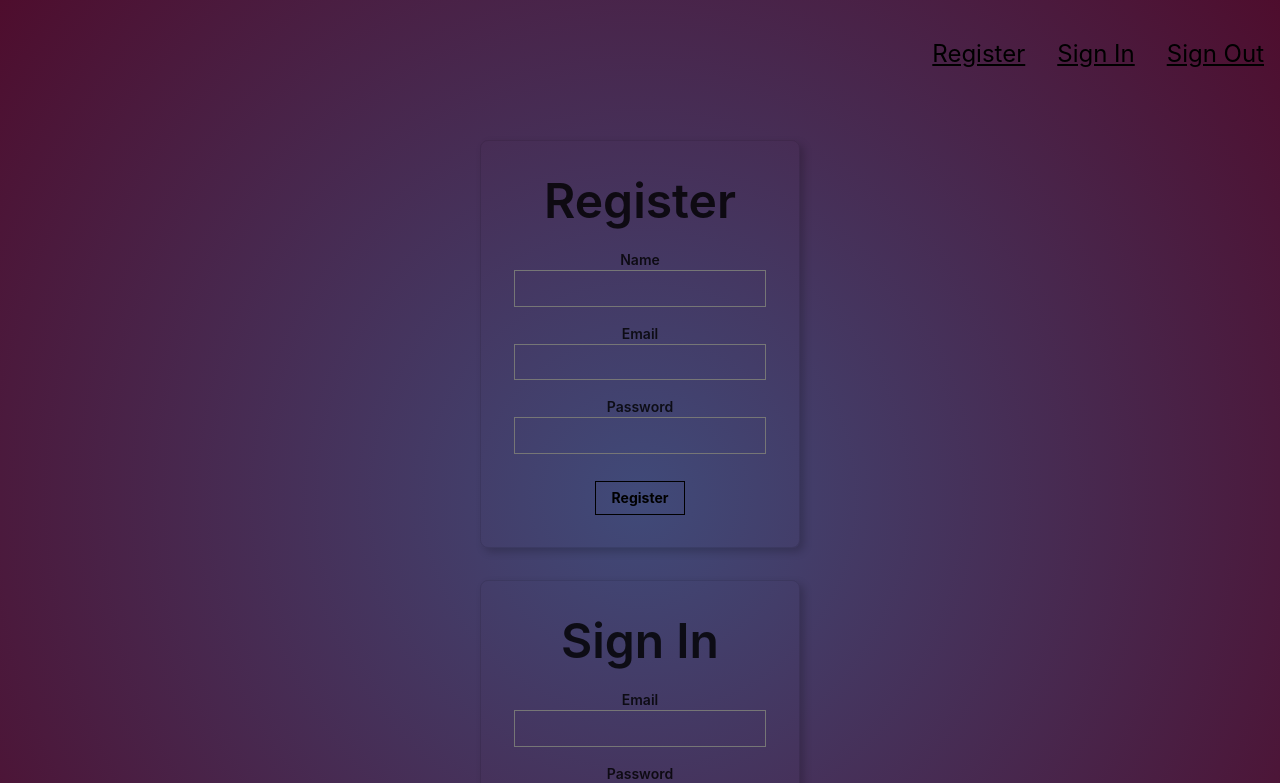
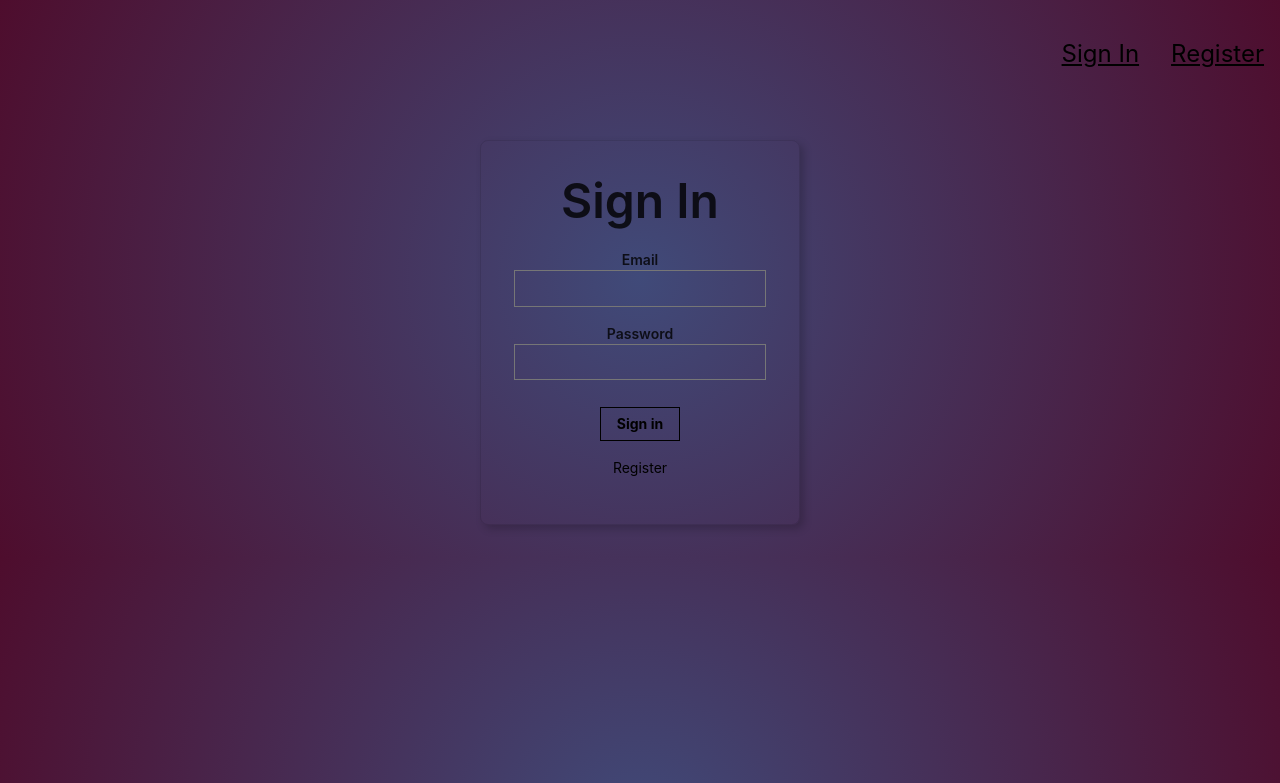
Before and after one commit to Almost-a-Dev/SmartFace, a React (Create React App) app: page / in a window 1280 px wide. Shown: the top 783 px of the page. Built offline with nearby package versions, Linux system fonts and the light colour scheme.

Commit message:
Add logic to register and signin component

```diff
--- a/package.json
+++ b/package.json
@@ -8,6 +8,7 @@
     "@testing-library/user-event": "^7.2.1",
     "react": "^16.12.0",
     "react-dom": "^16.12.0",
+    "react-router-dom": "^5.1.2",
     "react-scripts": "3.3.0",
     "tachyons": "^4.11.1"
   },
--- a/src/App.js
+++ b/src/App.js
@@ -3,18 +3,43 @@ import React, { Component } from 'react';
 import Navbar from './components/Navbar/Navbar';
 import Register from './components/Register/Register';
 import Signin from './components/Signin/Signin';
+import SmartFace from './components/SmartFace/SmartFace';
 import './App.css';
 
-
+const initState = {
+  route: 'signin',
+  isSigned: false
+}
 
 class App extends Component {
 
+  constructor() {
+    super();
+    this.state = initState;
+  }
+
+  urlChange = (route) => {
+    if (route === 'signout') {
+      this.setState(initState)
+    } else if (route === 'home') {
+      this.setState({isSigned: true})
+    }
+    this.setState({route: route});
+  }
+
   render() {
+    const { isSigned, route } = this.state;
     return (
     <div className="App">
-      <Navbar />
-      <Register />
-      <Signin />
+      <Navbar isSigned={isSigned} urlChange={this.urlChange}/>
+      { route === 'home'
+        ? <SmartFace />
+        : (
+          route === 'signin'
+            ? <Signin urlChange={this.urlChange}/>
+            : <Register urlChange={this.urlChange}/>
+        )
+      }
     </div>
     );
   }
--- a/src/components/Navbar/Navbar.js
+++ b/src/components/Navbar/Navbar.js
@@ -1,13 +1,20 @@
 import React from 'react';
 
-const Navbar = () => {
-    return (
+const Navbar = ({ urlChange, isSigned }) => {
+    if (isSigned) {
+      return (
         <nav style={{display: 'flex', justifyContent: 'flex-end'}}>
-            <p className='f3 link dim black underline pa3 pointer'>Register</p>
-            <p className='f3 link dim black underline pa3 pointer'>Sign In</p>
-            <p className='f3 link dim black underline pa3 pointer'>Sign Out</p>
+          <p onClick={() => urlChange('signout')} className='f3 link dim black underline pa3 pointer'>Sign Out</p>
         </nav>
-    );
+      );
+    } else {
+      return (
+        <nav style={{display: 'flex', justifyContent: 'flex-end'}}>
+          <p onClick={() => urlChange('signin')} className='f3 link dim black underline pa3 pointer'>Sign In</p>
+          <p onClick={() => urlChange('register')} className='f3 link dim black underline pa3 pointer'>Register</p>
+        </nav>
+      );
+    }
 }
 
 export default Navbar;
--- a/src/components/Register/Register.js
+++ b/src/components/Register/Register.js
@@ -1,7 +1,7 @@
-import React, { Component } from 'react';
+import React from 'react';
 
-class Register extends Component {
-    render() {
+const Register = ({urlChange}) => {
+
   return (
     <article className="br3 ba b--black-10 mv4 w-100 w-50-m w-25-l mw6 shadow-5 center">
       <main className="pa4 black-80">
@@ -38,6 +38,7 @@ class Register extends Component {
           </fieldset>
           <div className="">
             <input
+              onClick={() => urlChange('home')}
               className="b ph3 pv2 input-reset ba b--black bg-transparent grow pointer f6 dib"
               type="submit"
               value="Register"
@@ -48,6 +49,5 @@ class Register extends Component {
     </article>
   );
 }
-}
 
 export default Register;
--- a/src/components/Signin/Signin.js
+++ b/src/components/Signin/Signin.js
@@ -1,7 +1,7 @@
-import React, { Component } from 'react';
+import React from 'react';
 
-class Signin extends Component {
-    render() {
+const Signin = ({urlChange}) => {
+
     return (
       <article className="br3 ba b--black-10 mv4 w-100 w-50-m w-25-l mw6 shadow-5 center">
         <main className="pa4 black-80">
@@ -35,13 +35,14 @@ class Signin extends Component {
               />
             </div>
             <div className="lh-copy mt3">
-                  <p className="f6 link dim black db pointer">Register</p>
+              <p
+              onClick={() => urlChange('register')}
+              className="f6 link dim black db pointer">Register</p>
             </div>
           </div>
         </main>
       </article>
     );
 }
-}
 
 export default Signin;
--- /dev/null
+++ b/src/components/SmartFace/SmartFace.js
@@ -0,0 +1,11 @@
+import React from 'react';
+
+const SmartFace = () => {
+    return (
+        <div>
+            <h1>Main component!</h1>
+        </div>
+    );
+}
+
+export default SmartFace;
```
Also changed, not shown: 1 other file (tests, documents, lock files or other folders). Lines whose indentation alone changed are shown as unchanged.
